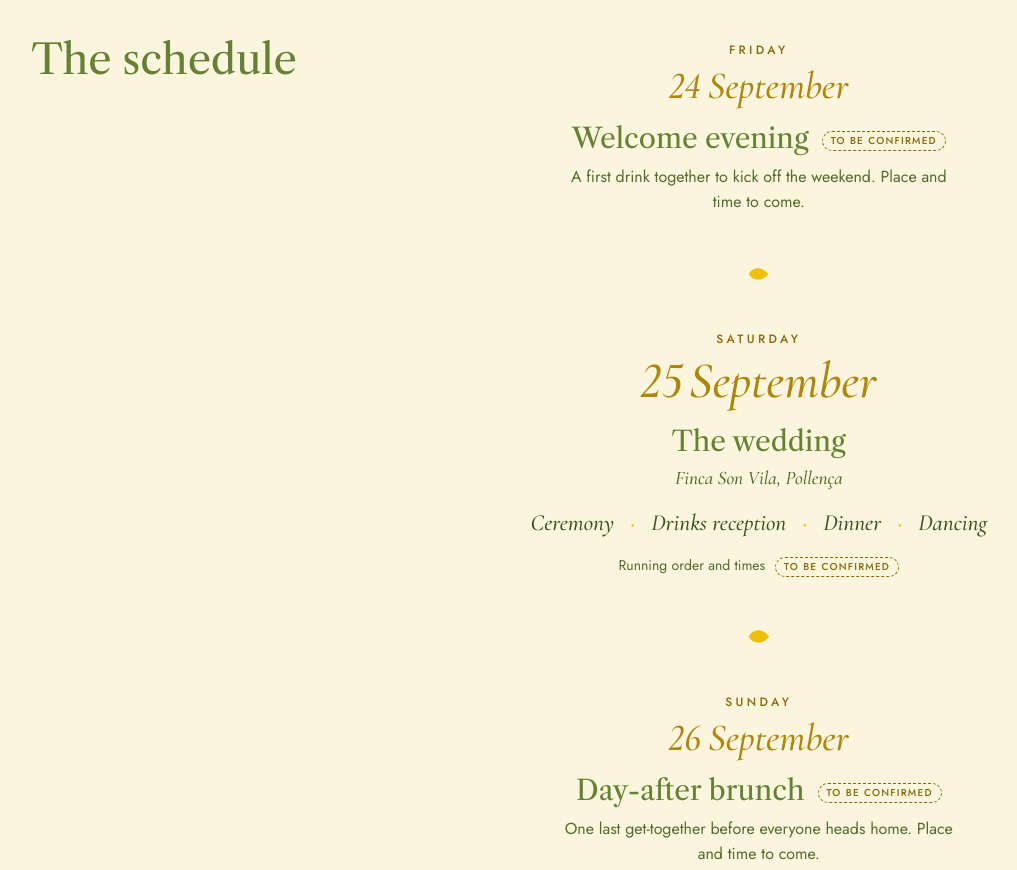
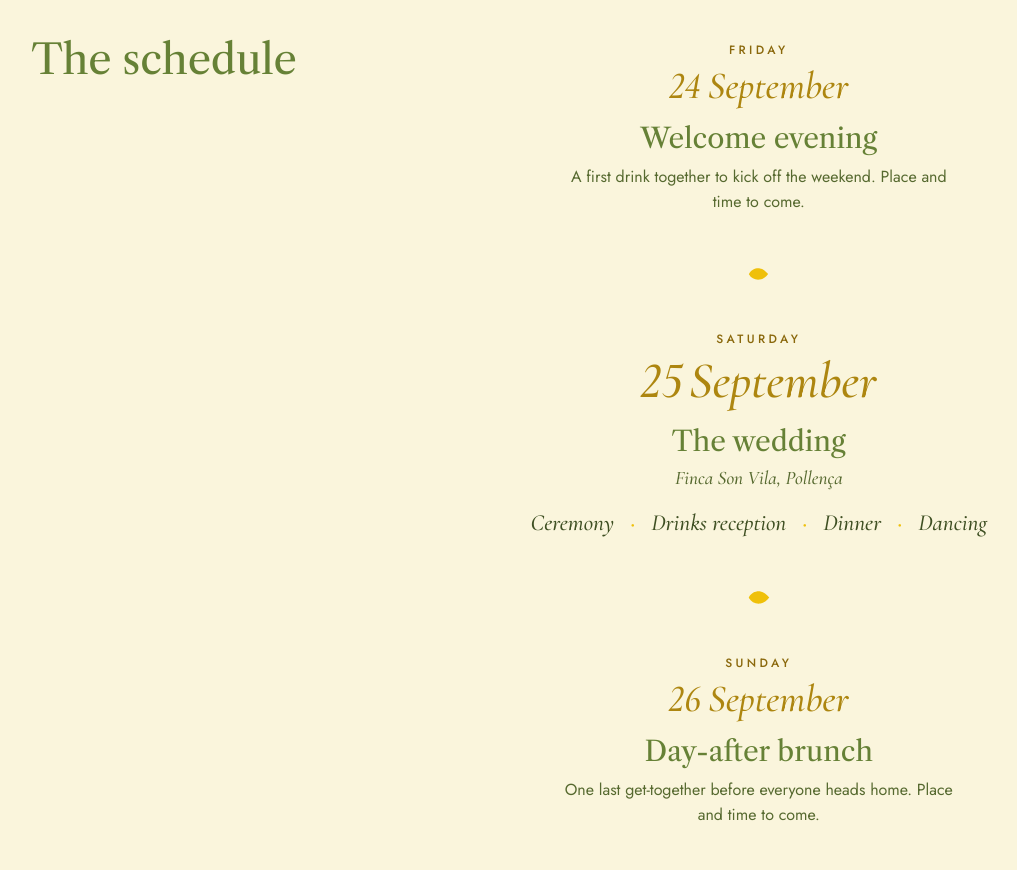
Before and after one commit to marvahakimi0604-dotcom/marva-jules-2027, a plain HTML site: page index.html in a window 1280 px wide. Shown: the part 1420-2290 px from the top of the page, without its empty margins (58-1075 px from the left). Drawn offline with nearby package versions, Linux system fonts and the light colour scheme.

Commit message:
Programme : mentions « à confirmer » retirées
Co-Authored-By: Claude Opus 5.5 <noreply@anthropic.com>
Claude-Session: https://claude.ai/code/session_01SzpN4HYBbAGRpmVzjb5h5U

```diff
--- a/index.html
+++ b/index.html
@@ -382,7 +382,7 @@ input[aria-invalid="true"],select[aria-invalid="true"]{border-color:var(--alert)
         <li class="day">
           <div class="day-when"><span class="day-dow">Vendredi</span><span class="day-num"><span>24</span></span><span class="day-month">septembre</span></div>
           <div>
-            <h3>Soirée de bienvenue <span class="tbc">à confirmer</span></h3>
+            <h3>Soirée de bienvenue</h3>
             <p>Un premier verre ensemble pour lancer le week-end. Lieu et horaire à venir.</p>
           </div>
         </li>
@@ -397,13 +397,12 @@ input[aria-invalid="true"],select[aria-invalid="true"]{border-color:var(--alert)
               <li>Dîner</li>
               <li>Soirée dansante</li>
             </ol>
-            <p class="fine">Déroulé et horaires <span class="tbc">à confirmer</span></p>
           </div>
         </li>
         <li class="day">
           <div class="day-when"><span class="day-dow">Dimanche</span><span class="day-num"><span>26</span></span><span class="day-month">septembre</span></div>
           <div>
-            <h3>Brunch du lendemain <span class="tbc">à confirmer</span></h3>
+            <h3>Brunch du lendemain</h3>
             <p>Pour se retrouver encore un peu avant les départs. Lieu et horaire à venir.</p>
           </div>
         </li>
```
